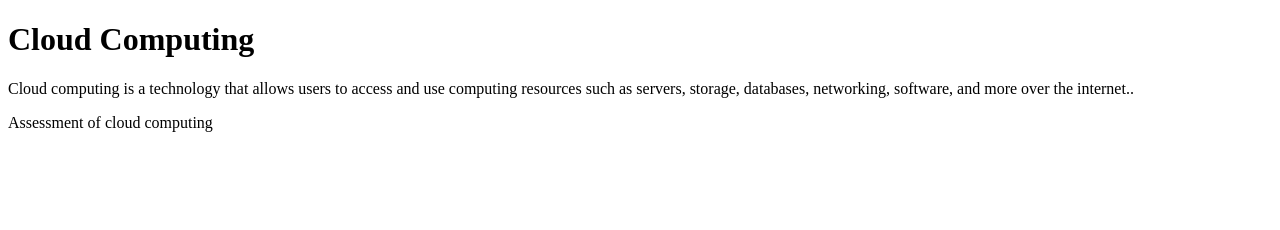
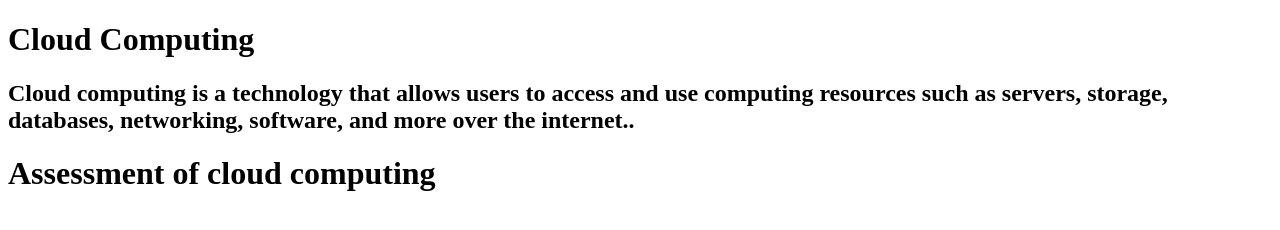
Before and after one commit to 7207147568/CloudLab, a website: page src/index.html in a window 1280 px wide. Drawn offline with Linux system fonts and the light colour scheme.

Commit message:
index.html

```diff
--- a/src/index.html
+++ b/src/index.html
@@ -5,7 +5,7 @@
 </head>
 <body>
   <h1>Cloud Computing</h1>
-  <p>Cloud computing is a technology that allows users to access and use computing resources such as servers, storage, databases, networking, software, and more over the internet..</p>
-  <p>Assessment of cloud computing</p>
+  <h2>Cloud computing is a technology that allows users to access and use computing resources such as servers, storage, databases, networking, software, and more over the internet..</h2>
+  <h1>Assessment of cloud computing</h1>
 </body>
 </html>
```
